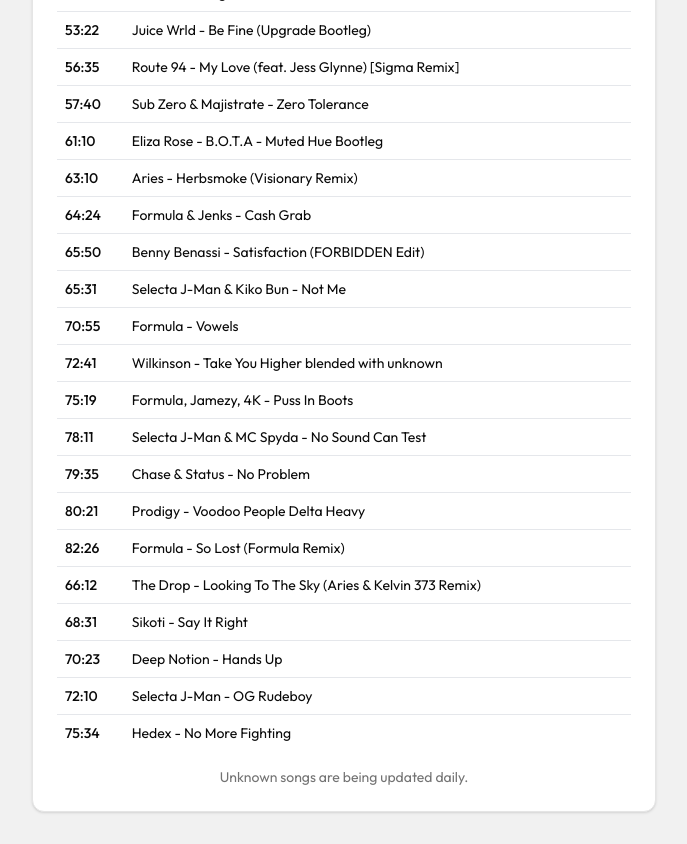
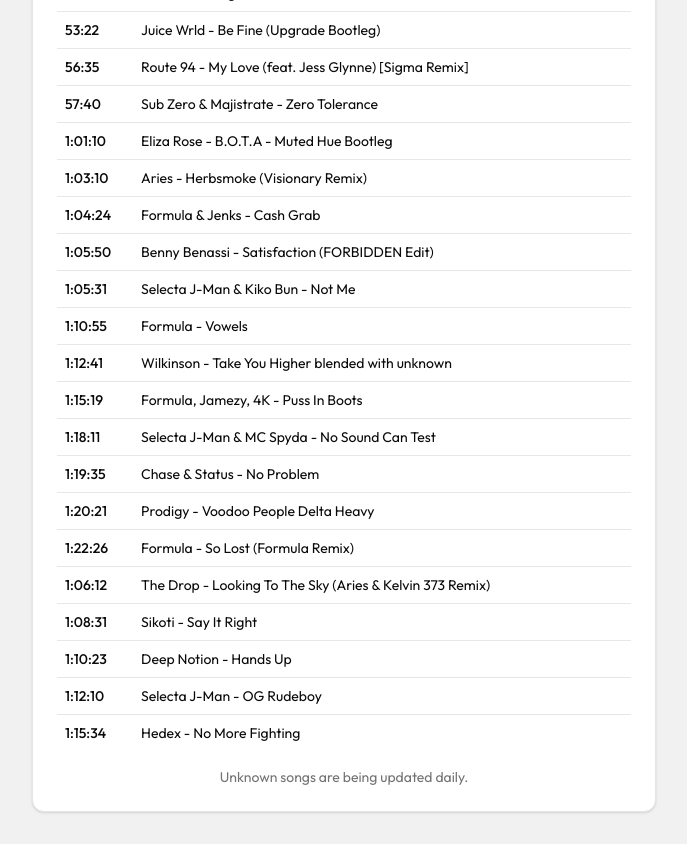
Before and after one commit to Garlikdev/dnbonthebike, a Next.js app: page / in a window 1280 px wide. Shown: the part 1700-2544 px from the top of the page, without its empty margins (296-983 px from the left). Built offline with nearby package versions, Linux system fonts and the light colour scheme.

Commit message:
Updated time formatting for hours in playlist

```diff
--- a/src/app/components/Playlist.tsx
+++ b/src/app/components/Playlist.tsx
@@ -91,9 +91,10 @@
 };
 
 const formatTime = (seconds: number) => {
-  const minutes = Math.floor(seconds / 60);
+  const hrs = Math.floor(seconds / 3600);
+  const mins = Math.floor((seconds % 3600) / 60);
   const secs = seconds % 60;
-  return `${minutes}:${secs < 10 ? "0" : ""}${secs}`;
+  return `${hrs > 0 ? `${hrs}:` : ""}${hrs > 0 && mins < 10 ? `0${mins}` : mins}:${secs < 10 ? `0${secs}` : secs}`;
 };
 
 export default Playlist;
--- a/src/app/page.tsx
+++ b/src/app/page.tsx
@@ -243,7 +243,8 @@
 }
 
 const formatTime = (seconds: number) => {
-  const minutes = Math.floor(seconds / 60);
+  const hrs = Math.floor(seconds / 3600);
+  const mins = Math.floor((seconds % 3600) / 60);
   const secs = seconds % 60;
-  return `${minutes}:${secs < 10 ? "0" : ""}${secs}`;
+  return `${hrs > 0 ? `${hrs}:` : ""}${hrs > 0 && mins < 10 ? `0${mins}` : mins}:${secs < 10 ? `0${secs}` : secs}`;
 };
```
